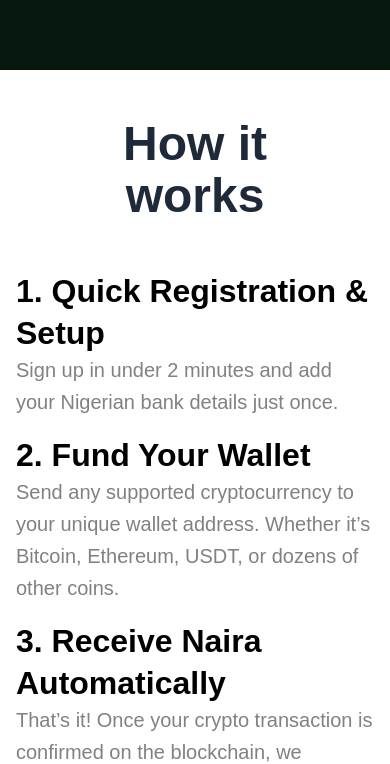
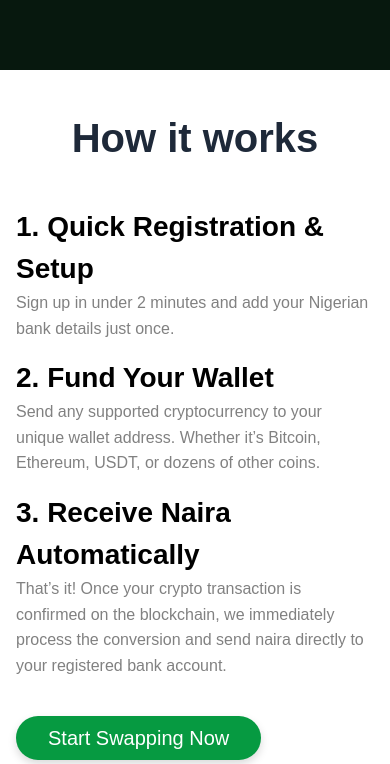
Before and after one commit to xircarstudio/crypto-proj, a React (Vite) app: page / in a window 390 px wide. Shown: the part 774-1538 px from the top of the page. Built offline with nearby package versions, Linux system fonts and the light colour scheme; a web font is replaced by a local one.

Commit message:
responsive text

```diff
--- a/src/index.css
+++ b/src/index.css
@@ -5,6 +5,8 @@
   --color-primary: #e0f64b;
   --color-home: #069a41;
   --color-home-bg: #07180e;
+  --color-home-mute: #818181;
+  --color-home-text: #1b1b1b;
   --color-secondary: var(--color-blue-500);
   --color-grey: #848484;
   --color-text: #b8b8b8;
@@ -111,17 +113,20 @@
     font-size: 24px;
     color: #818181;
     font-family: "Satoshi", sans-serif;
+    font-weight: 400;
   }
 
   .home-text-sm {
     font-size: 20px;
     color: #818181;
     font-family: "Satoshi", sans-serif;
+    font-weight: 400;
   }
   .home-text-xs {
     font-size: 14px;
     color: #818181;
     font-family: "Satoshi", sans-serif;
+    font-weight: 400;
   }
 
   .home-sub-header {
@@ -136,5 +141,43 @@
     letter-spacing: -2%;
     color: #101928;
     font-family: "Satoshi", sans-serif;
+    font-weight: 500;
+  }
+  @media (max-width: 640px) {
+    .home-header {
+      font-size: 32px;
+      line-height: 36px;
+    }
+
+    .home-sub-header {
+      font-size: 24px;
+      line-height: 42px;
+    }
+
+    .home-text {
+      font-size: 16px;
+    }
+    .home-text-sm {
+      font-size: 12px;
+    }
+  }
+
+  @media (max-width: 1024px) {
+    .home-header {
+      font-size: 40px;
+      line-height: 40px;
+    }
+
+    .home-sub-header {
+      font-size: 28px;
+      line-height: 42px;
+    }
+
+    .home-text {
+      font-size: 20px;
+    }
+    .home-text-sm {
+      font-size: 16px;
+    }
   }
 }
```
